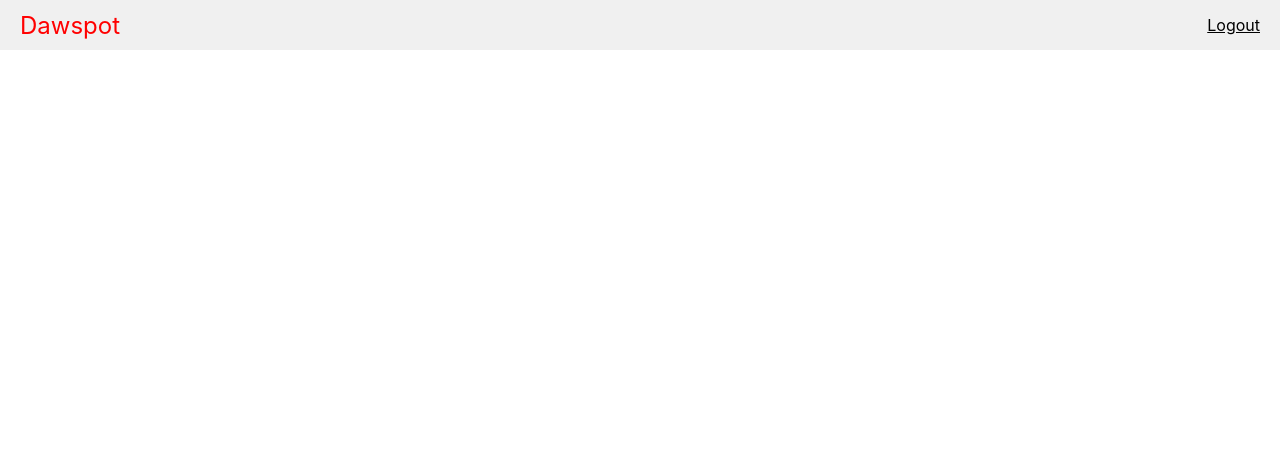
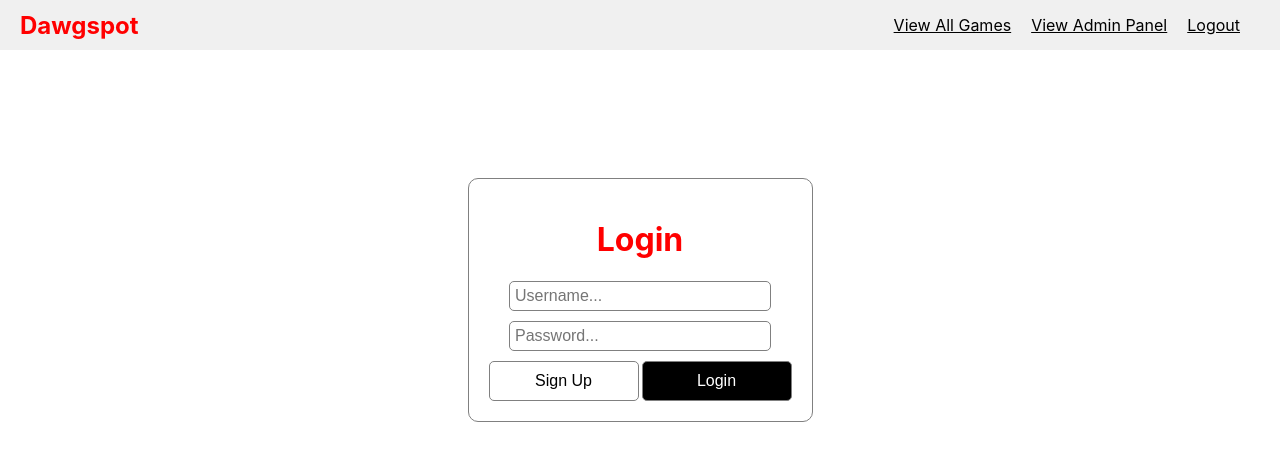
Before and after one commit to neerajraja/dawgspot, a React (Create React App) app: page / in a window 1280 px wide. Shown: the top 460 px of the page. Built offline with nearby package versions, Linux system fonts and the light colour scheme.

Commit message:
Finish navbar and create fake login variable in Main.jsx

```diff
--- a/src/homebar/topbar.css
+++ b/src/homebar/topbar.css
@@ -6,12 +6,16 @@
   height: 50px;
   padding: 0 20px;
 }
+
 .logo {
   color: red;
   font-size: 24px;
+  font-weight: bold;
+  flex-grow: 1;
 }
 
-  .logout {
+.custom-link {
   cursor: pointer;
   text-decoration: underline;
+  margin-right: 20px;
 }
--- a/src/homebar/topbar.jsx
+++ b/src/homebar/topbar.jsx
@@ -1,11 +1,16 @@
 import React from 'react';
 import './topbar.css';
 
-function TopBar() {
+function TopBar(props) {
   return (
     <div className="top-bar">
-      <div className="logo">Dawspot</div>
-      <div className="logout">Logout</div>
+      <div className="logo">Dawgspot</div>
+      <div className="custom-link">View All Games</div>
+      { props.isAdmin
+        ? <div className="custom-link" id="admin-view">View Admin Panel</div>
+        : <></>
+      }
+      <div className="custom-link" id="login-logout">{props.isAdmin ? "Logout" : "Login"}</div>
     </div>
   );
 }
--- a/src/main.jsx
+++ b/src/main.jsx
@@ -1,14 +1,18 @@
-
 import TopBar from './homebar/topbar';
 import logo from './logo.svg';
+import Login from "./login/Login";
 
+// Variable to control whether user is logged in as Administrator.
+// Sent as a prop to the TopBar component (for now).
+const isAdmin = true;
 
 function Main() {
 
 
     return (
         <div>
-            <TopBar/>
+            <TopBar isAdmin={isAdmin}/>
+            <Login/>
         </div>
     )
 }
```
Lines whose indentation alone changed are shown as unchanged.
